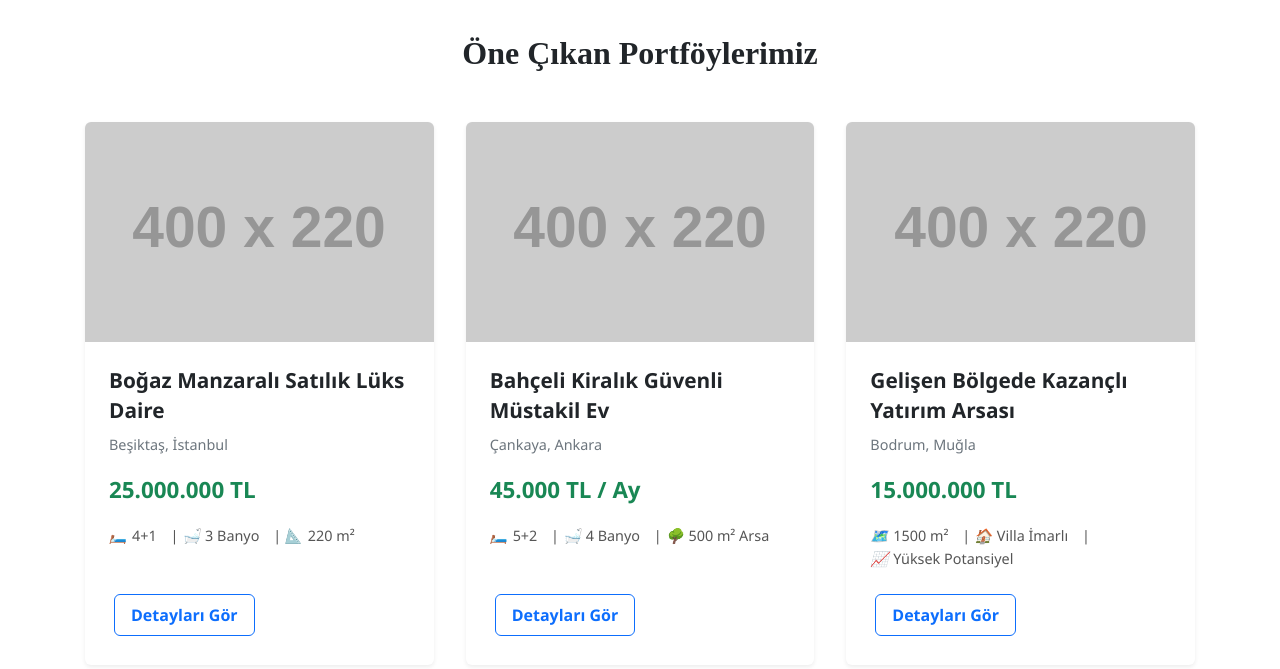
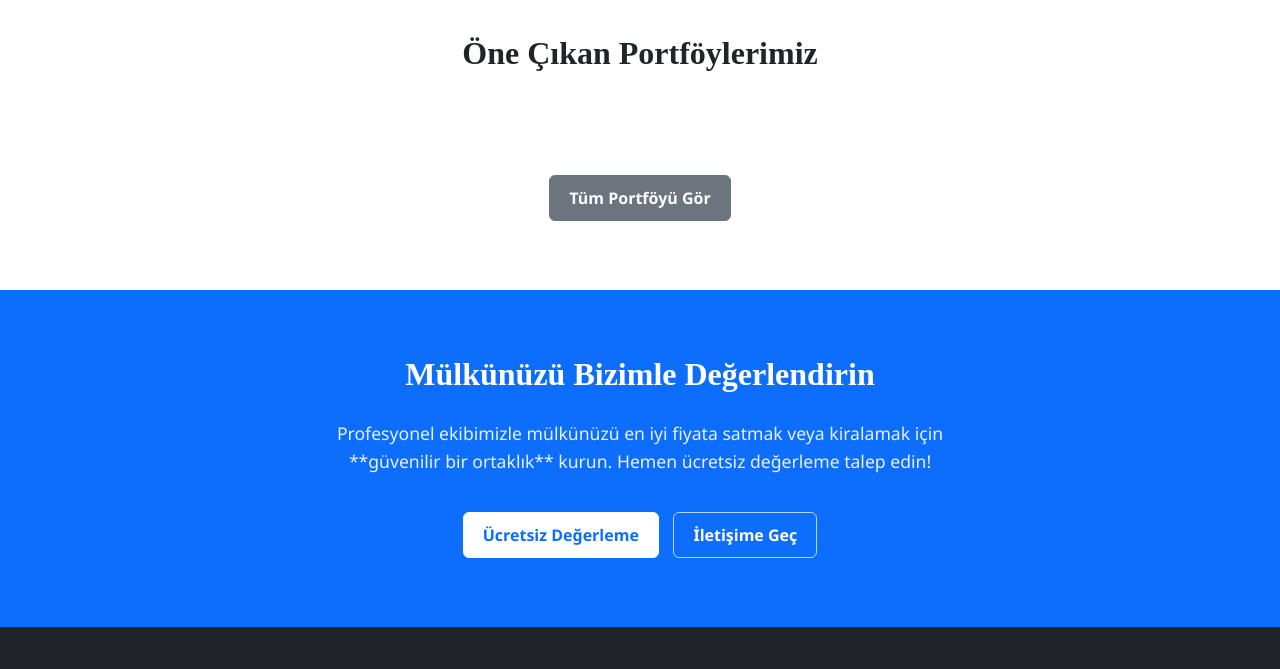
Before and after one commit to canbajax/coworker, a plain HTML site: page index.html in a window 1280 px wide. Shown: the part 1530-2199 px from the top of the page. Drawn offline with Linux system fonts and the light colour scheme; placeholder pictures from the web are drawn by us.

Commit message:
index.html

```diff
--- a/index.html
+++ b/index.html
@@ -63,11 +63,13 @@
             </div>
         </section>
 
-            <section id="services" class="services py-5"> <div class="container">
+        <section id="services" class="services py-5">
+            <div class="container">
                 <h2 class="section-title text-center">Kazancınızı Artıran Hizmetlerimiz</h2>
                 <div class="services-grid">
                     <div class="service-item">
-                            <div class="service-icon">🏠</div> <h3>Alım-Satım Ortaklığı</h3>
+                        <div class="service-icon">🏠</div>
+                        <h3>Alım-Satım Ortaklığı</h3>
                         <p>Kârlı yatırımlar ve değerinde satışlar için uzman **ortaklık**. **Güvenle** alın, **kazançla** satın.</p>
                     </div>
                     <div class="service-item">
@@ -89,11 +91,13 @@
             </div>
         </section>
 
-             <section id="why-us" class="why-us py-5 bg-light"> <div class="container">
+         <section id="why-us" class="why-us py-5 bg-light">
+            <div class="container">
                 <h2 class="section-title text-center">Neden Bizimle Çalışmalısınız?</h2>
                 <div class="why-us-grid">
                     <div class="why-us-item">
-                            <div class="why-us-icon">🤝</div> <h3>Güvenilir Ortaklık</h3>
+                        <div class="why-us-icon">🤝</div>
+                        <h3>Güvenilir Ortaklık</h3>
                         <p>Şeffaf iletişim ve dürüst hizmet anlayışıyla uzun vadeli **ortaklıklar** kurarız.</p>
                     </div>
                     <div class="why-us-item">
@@ -115,50 +119,10 @@
             </div>
         </section>
 
-            <section id="listings" class="listings py-5"> <div class="container">
+        <section id="listings" class="listings py-5">
+            <div class="container">
                  <h2 class="section-title text-center">Öne Çıkan Portföylerimiz</h2>
-                     <div class="listings-grid">
-                         <article class="listing-card">
-                             <img src="https://placehold.co/400x220/0d6efd/ffffff?text=Satılık+Lüks+Daire" alt="Satılık Lüks Daire">
-                             <div class="listing-card-content">
-                                 <h3>Boğaz Manzaralı Satılık Lüks Daire</h3>
-                                 <p class="location">Beşiktaş, İstanbul</p>
-                                 <p class="price">25.000.000 TL</p>
-                                 <p class="details">
-                                     <span><i aria-hidden="true">🛏️</i> 4+1</span> |
-                                     <span><i aria-hidden="true">🛁</i> 3 Banyo</span> |
-                                     <span><i aria-hidden="true">📐</i> 220 m²</span>
-                                 </p>
-                                 <a href="#" class="button">Detayları Gör</a> </div>
-                         </article>
-                         <article class="listing-card">
-                             <img src="https://placehold.co/400x220/198754/ffffff?text=Kiralık+Müstakil+Ev" alt="Kiralık Müstakil Ev">
-                              <div class="listing-card-content">
-                                 <h3>Bahçeli Kiralık Güvenli Müstakil Ev</h3>
-                                 <p class="location">Çankaya, Ankara</p>
-                                 <p class="price">45.000 TL / Ay</p>
-                                 <p class="details">
-                                     <span><i aria-hidden="true">🛏️</i> 5+2</span> |
-                                     <span><i aria-hidden="true">🛁</i> 4 Banyo</span> |
-                                     <span><i aria-hidden="true">🌳</i> 500 m² Arsa</span>
-                                 </p>
-                                 <a href="#" class="button">Detayları Gör</a>
-                             </div>
-                         </article>
-                         <article class="listing-card">
-                             <img src="https://placehold.co/400x220/ffc107/333333?text=Kazançlı+Arsa" alt="Kazançlı Arsa">
-                              <div class="listing-card-content">
-                                 <h3>Gelişen Bölgede Kazançlı Yatırım Arsası</h3>
-                                 <p class="location">Bodrum, Muğla</p>
-                                 <p class="price">15.000.000 TL</p>
-                                  <p class="details">
-                                     <span><i aria-hidden="true">🗺️</i> 1500 m²</span> |
-                                     <span><i aria-hidden="true">🏠</i> Villa İmarlı</span> |
-                                     <span><i aria-hidden="true">📈</i> Yüksek Potansiyel</span>
-                                 </p>
-                                 <a href="#" class="button">Detayları Gör</a>
-                             </div>
-                         </article>
+                 <div class="listings-grid" id="listings-container">
                      </div>
                  <div class="text-center mt-5">
                      <a href="#" class="button button-secondary">Tüm Portföyü Gör</a> </div>
```
Lines whose indentation alone changed are shown as unchanged.
